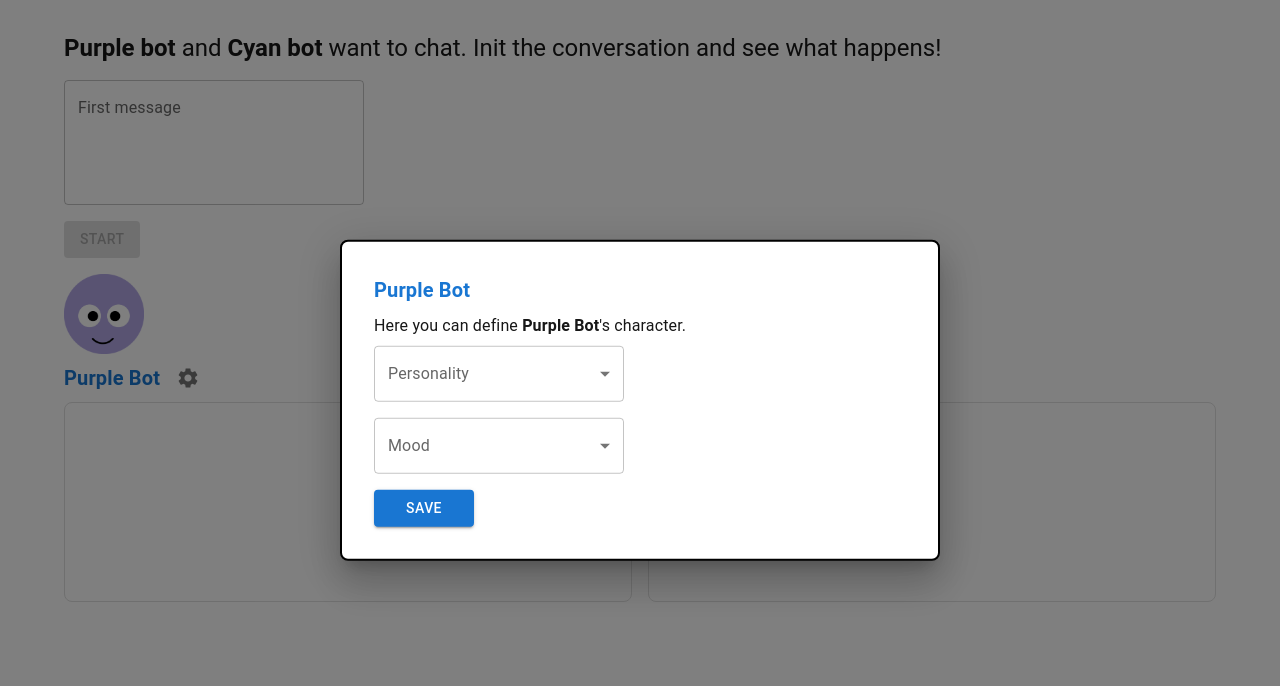
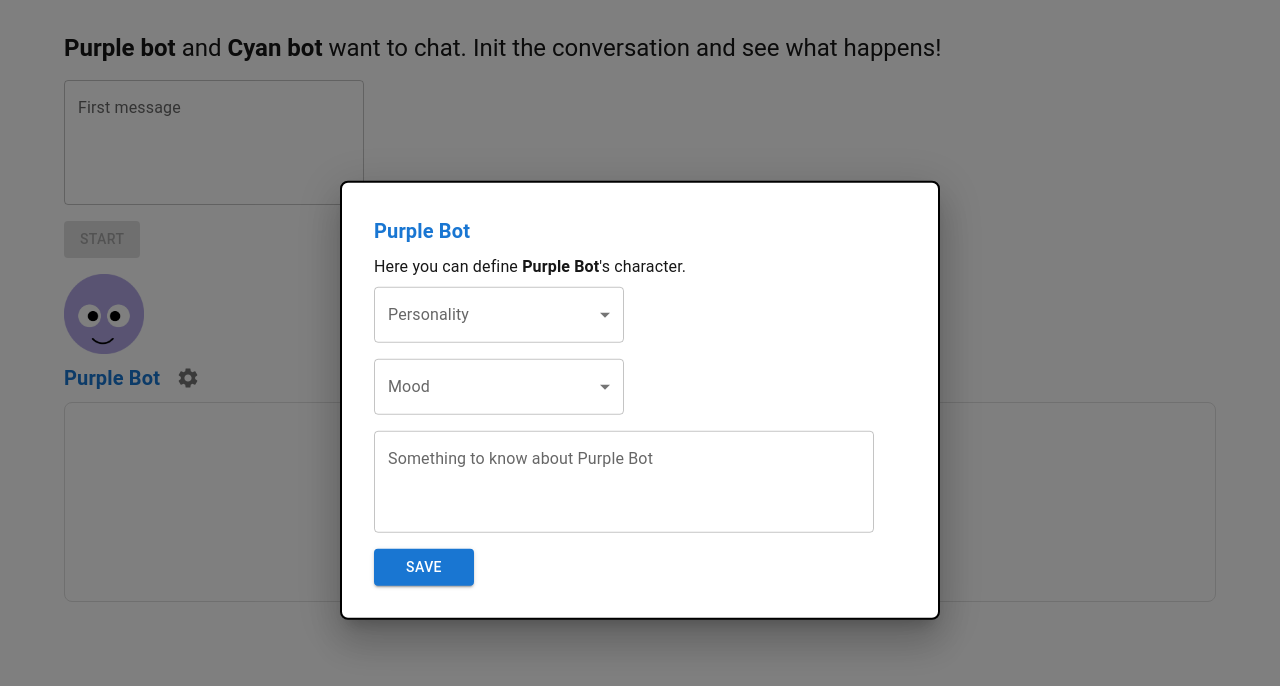
Before and after one commit to GuiLec/twobots, a Next.js app: page / in a window 1280 px wide. Both pictures are taken after a click on the button 188 px from the left and 377 px from the top of the page. Shown: the top 686 px of the page. Built offline with nearby package versions, Linux system fonts and the light colour scheme.

Commit message:
add something to know about

```diff
--- a/src/components/organisms/TwoBots/components/BotSettingsModal/BotSettingsModal.tsx
+++ b/src/components/organisms/TwoBots/components/BotSettingsModal/BotSettingsModal.tsx
@@ -7,6 +7,7 @@ import {
   FormControl,
   Modal,
   Stack,
+  TextField,
   Typography,
 } from "@mui/material";
 import { ChangeEvent, FormEvent, useState } from "react";
@@ -27,9 +28,11 @@ export const BotSettingsModal = ({
   const [settings, setSettings] = useState<{
     personality: string;
     mood: string;
+    somethingToKnowAbout: string;
   }>({
     personality: "",
     mood: "",
+    somethingToKnowAbout: "",
   });
 
   const handleSubmit = (e: FormEvent<HTMLFormElement>) => {
@@ -38,6 +41,7 @@ export const BotSettingsModal = ({
       ...bot,
       personality: settings.personality,
       mood: settings.mood,
+      somethingToKnowAbout: settings.somethingToKnowAbout,
     });
     handleClose();
   };
@@ -48,6 +52,10 @@ export const BotSettingsModal = ({
 
   const updateMood = (e: ChangeEvent<HTMLInputElement>) => {
     setSettings({ ...settings, mood: e.target.value });
+  };
+
+  const updateSomethingToKnowAbout = (e: ChangeEvent<HTMLInputElement>) => {
+    setSettings({ ...settings, somethingToKnowAbout: e.target.value });
   };
 
   return (
@@ -92,6 +100,16 @@ export const BotSettingsModal = ({
                 onChange={updateMood}
                 label="Mood"
               />
+              <TextField
+                label={`Something to know about ${bot.name}`}
+                multiline
+                rows={3}
+                sx={{ width: [300, 400, 500] }}
+                variant="outlined"
+                placeholder={`Something to know about ${bot.name}`}
+                value={settings.somethingToKnowAbout}
+                onChange={updateSomethingToKnowAbout}
+              />
               <Button
                 type="submit"
                 variant="contained"
--- a/src/modules/bot/bots.ts
+++ b/src/modules/bot/bots.ts
@@ -1,8 +1,18 @@
 import { Bot, Bots } from "@/modules/bot/interface";
 
 export const bots: Record<Bots, Bot> = {
-  [Bots.Bot1]: { name: "Purple Bot", personality: "", mood: "" },
-  [Bots.Bot2]: { name: "Cyan Bot", personality: "", mood: "" },
+  [Bots.Bot1]: {
+    name: "Purple Bot",
+    personality: "",
+    mood: "",
+    somethingToKnowAbout: "",
+  },
+  [Bots.Bot2]: {
+    name: "Cyan Bot",
+    personality: "",
+    mood: "",
+    somethingToKnowAbout: "",
+  },
 };
 
 export const personalityOptions = [
--- a/src/modules/bot/interface.ts
+++ b/src/modules/bot/interface.ts
@@ -7,4 +7,5 @@ export interface Bot {
   name: string;
   personality: string;
   mood: string;
+  somethingToKnowAbout: string;
 }
--- a/src/modules/chat/postChat.ts
+++ b/src/modules/chat/postChat.ts
@@ -12,11 +12,19 @@ export const postChat = async ({
   bot2: Bot;
 }) => {
   const speakerBot = chatHistory[chatHistory.length - 1]?.user;
-  const { mood, personality } = speakerBot === Bots.Bot1 ? bot2 : bot1;
+  const { mood, personality, somethingToKnowAbout } =
+    speakerBot === Bots.Bot1 ? bot2 : bot1;
 
   const systemInstruction =
-    `In the conversation use a ${mood} mood and a ${personality} personality.` +
-    instructions;
+    `Your character is defined like this:
+     ${mood !== "" ? `- your mood is ${mood}` : ""}
+     ${personality !== "" ? `- your personality is ${personality}` : ""}
+     ${
+       somethingToKnowAbout !== ""
+         ? `- this sentence applies well to you: ${somethingToKnowAbout}`
+         : ""
+     }
+     ` + instructions;
 
   const response = await fetch("/api/ai", {
     method: "POST",
```
